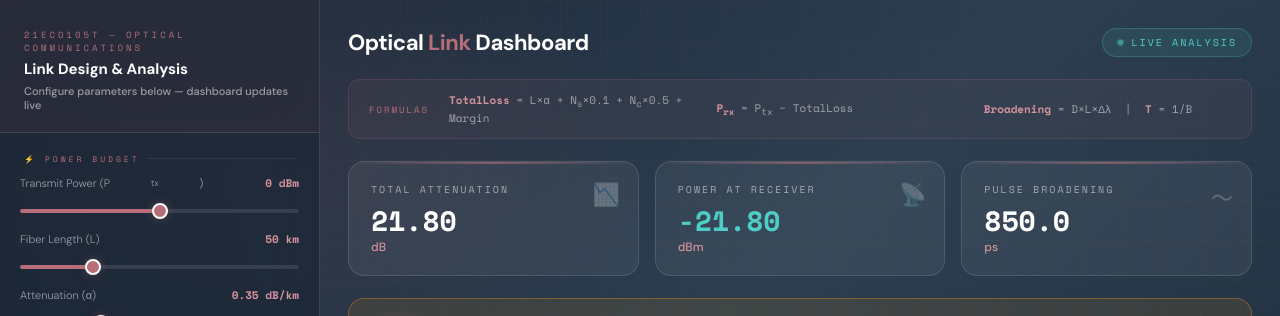
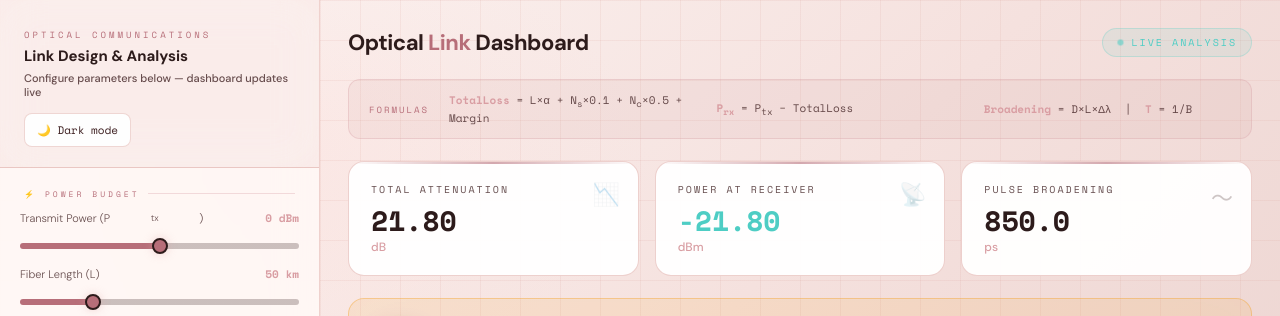
Before and after one commit to Aadharshi05/Optical_Link_Analyser, a plain HTML site: page index.html in a window 1280 px wide. Shown: the top 316 px of the page. Drawn offline with nearby package versions, Linux system fonts and the light colour scheme.

Commit message:
Refactor CSS variables and update theme handling

```diff
--- a/index.html
+++ b/index.html
@@ -24,6 +24,45 @@
     --danger: #e74c3c;
     --warning: #f39c12;
     --sidebar-w: 320px;
+    --bg: linear-gradient(135deg, #1a2535 0%, #2C3E50 50%, #1e2d3d 100%);
+    --panel-bg: rgba(26,37,53,0.7);
+    --panel-border: rgba(255,255,255,0.12);
+    --bg-overlay: radial-gradient(ellipse 60% 50% at 15% 20%, rgba(183,110,121,0.12) 0%, transparent 60%), radial-gradient(ellipse 50% 60% at 85% 80%, rgba(44,62,80,0.8) 0%, transparent 60%), var(--bg);
+    --grid-color: rgba(183,110,121,0.04);
+    --chart-tick-color: rgba(240,232,234,0.45);
+    --chart-title-color: rgba(240,232,234,0.4);
+    --chart-grid-color: rgba(255,255,255,0.05);
+    --chart-tooltip-bg: rgba(26,37,53,0.95);
+    --chart-tooltip-text: #f0e8ea;
+    --range-track-bg: rgba(255,255,255,0.15);
+    --range-thumb-border: var(--white);
+  }
+
+  [data-theme="light"] {
+    --rose: #b76e79;
+    --rose-light: #d99ea3;
+    --rose-dim: rgba(219,163,170,0.35);
+    --rose-glow: rgba(222,165,164,0.45);
+    --charcoal: #f7ede8;
+    --charcoal-light: #fff9f5;
+    --charcoal-dark: #e8d6d0;
+    --white: #2d1b1b;
+    --glass: rgba(255,255,255,0.95);
+    --glass-border: rgba(215,152,145,0.45);
+    --text-primary: #3d1f20;
+    --text-secondary: rgba(61,31,32,0.78);
+    --bg: linear-gradient(135deg, #fdf6f4 0%, #f5e1de 50%, #e9d0cc 100%);
+    --panel-bg: rgba(255,248,246,0.92);
+    --panel-border: rgba(215,152,145,0.4);
+    --bg-overlay: radial-gradient(ellipse 60% 50% at 15% 20%, rgba(255,210,206,0.25) 0%, transparent 60%), radial-gradient(ellipse 50% 60% at 85% 80%, rgba(245,223,218,0.6) 0%, transparent 60%), var(--bg);
+    --grid-color: rgba(215,152,145,0.13);
+    --chart-tick-color: rgba(61,31,32,0.78);
+    --chart-title-color: rgba(61,31,32,0.55);
+    --chart-grid-color: rgba(61,31,32,0.12);
+    --chart-tooltip-bg: rgba(61,31,32,0.92);
+    --chart-tooltip-text: #fff4ee;
+    --range-track-bg: rgba(48,22,22,0.25);
+    --range-thumb-border: #2d1b1b;
   }
 
   *, *::before, *::after { box-sizing: border-box; margin: 0; padding: 0; }
@@ -31,7 +70,7 @@
   html, body {
     height: 100%;
     font-family: 'DM Sans', sans-serif;
-    background: var(--charcoal-dark);
+    background: var(--bg);
     color: var(--text-primary);
     overflow: hidden;
   }
@@ -41,10 +80,7 @@
     content: '';
     position: fixed;
     inset: 0;
-    background:
-      radial-gradient(ellipse 60% 50% at 15% 20%, rgba(183,110,121,0.12) 0%, transparent 60%),
-      radial-gradient(ellipse 50% 60% at 85% 80%, rgba(44,62,80,0.8) 0%, transparent 60%),
-      linear-gradient(135deg, #1a2535 0%, #2C3E50 50%, #1e2d3d 100%);
+    background: var(--bg-overlay);
     z-index: 0;
     pointer-events: none;
   }
@@ -55,8 +91,8 @@
     position: fixed;
     inset: 0;
     background-image:
-      linear-gradient(rgba(183,110,121,0.04) 1px, transparent 1px),
-      linear-gradient(90deg, rgba(183,110,121,0.04) 1px, transparent 1px);
+      linear-gradient(var(--grid-color) 1px, transparent 1px),
+      linear-gradient(90deg, var(--grid-color) 1px, transparent 1px);
     background-size: 40px 40px;
     z-index: 0;
     pointer-events: none;
@@ -76,10 +112,10 @@
     min-width: var(--sidebar-w);
     height: 100vh;
     overflow-y: auto;
-    background: rgba(26, 37, 53, 0.7);
+    background: var(--panel-bg);
     backdrop-filter: blur(20px);
     -webkit-backdrop-filter: blur(20px);
-    border-right: 1px solid var(--glass-border);
+    border-right: 1px solid var(--panel-border);
     display: flex;
     flex-direction: column;
     padding: 0;
@@ -121,6 +157,29 @@
     font-size: 11px;
     color: var(--text-secondary);
     margin-top: 4px;
+  }
+
+  .theme-toggle {
+    margin-top: 14px;
+    padding: 8px 12px;
+    border: 1px solid var(--panel-border);
+    background: var(--glass);
+    color: var(--text-primary);
+    border-radius: 8px;
+    font-family: 'Space Mono', monospace;
+    font-size: 11px;
+    cursor: pointer;
+    transition: background-color 0.2s ease, color 0.2s ease, transform 0.15s ease;
+  }
+
+  .theme-toggle:hover {
+    background: rgba(255,255,255,0.2);
+    transform: translateY(-1px);
+  }
+
+  .theme-toggle:focus {
+    outline: 2px solid var(--rose);
+    outline-offset: 2px;
   }
 
   .section-label {
@@ -173,23 +232,25 @@
   }
 
   input[type="range"] {
+    appearance: none;
     -webkit-appearance: none;
     width: 100%;
-    height: 4px;
-    background: linear-gradient(to right, var(--rose) var(--pct, 0%), rgba(255,255,255,0.1) var(--pct, 0%));
-    border-radius: 2px;
+    height: 6px;
+    background: linear-gradient(to right, var(--rose) var(--pct, 0%), var(--range-track-bg) var(--pct, 0%));
+    border-radius: 3px;
     outline: none;
     cursor: pointer;
     transition: background 0.1s;
   }
 
   input[type="range"]::-webkit-slider-thumb {
+    appearance: none;
     -webkit-appearance: none;
     width: 16px;
     height: 16px;
     border-radius: 50%;
     background: var(--rose);
-    border: 2px solid var(--white);
+    border: 2px solid var(--range-thumb-border);
     box-shadow: 0 0 10px var(--rose-glow);
     cursor: pointer;
     transition: transform 0.15s, box-shadow 0.15s;
@@ -204,7 +265,7 @@
     width: 16px; height: 16px;
     border-radius: 50%;
     background: var(--rose);
-    border: 2px solid var(--white);
+    border: 2px solid var(--range-thumb-border);
     box-shadow: 0 0 10px var(--rose-glow);
     cursor: pointer;
   }
@@ -632,9 +693,10 @@
   <!-- ══════════════ SIDEBAR ══════════════ -->
   <aside id="sidebar">
     <div class="sidebar-header">
-      <span class="course-tag">21ECO105T — Optical Communications</span>
+      <span class="course-tag">Optical Communications</span>
       <h2>Link Design & Analysis</h2>
       <p>Configure parameters below — dashboard updates live</p>
+      <button id="theme-toggle" class="theme-toggle" aria-label="Toggle dark/light mode">🌙 Toggle theme</button>
     </div>
 
     <!-- Power Budget Inputs -->
@@ -861,6 +923,7 @@ sliders.forEach(({ id, key, label, fmt }) => {
 });
 
 // ── Chart setup ──
+const getThemeVar = (property) => getComputedStyle(document.documentElement).getPropertyValue(property).trim();
 const ctx = document.getElementById('linkChart').getContext('2d');
 const chart = new Chart(ctx, {
   type: 'line',
@@ -899,9 +962,9 @@ const chart = new Chart(ctx, {
     plugins: {
       legend: { display: false },
       tooltip: {
-        backgroundColor: 'rgba(26,37,53,0.95)',
-        titleColor: '#B76E79',
-        bodyColor: '#f0e8ea',
+        backgroundColor: getThemeVar('--chart-tooltip-bg'),
+        titleColor: getThemeVar('--rose'),
+        bodyColor: getThemeVar('--chart-tooltip-text'),
         borderColor: 'rgba(183,110,121,0.3)',
         borderWidth: 1,
         padding: 12,
@@ -912,20 +975,53 @@ const chart = new Chart(ctx, {
     },
     scales: {
       x: {
-        grid: { color: 'rgba(255,255,255,0.05)' },
-        ticks: { color: 'rgba(240,232,234,0.45)', font: { family: 'Space Mono', size: 9 }, maxTicksLimit: 8 },
-        title: { display: true, text: 'Distance (km)', color: 'rgba(240,232,234,0.4)', font: { size: 10 } }
+        grid: { color: getThemeVar('--chart-grid-color') },
+        ticks: { color: getThemeVar('--chart-tick-color'), font: { family: 'Space Mono', size: 9 }, maxTicksLimit: 8 },
+        title: { display: true, text: 'Distance (km)', color: getThemeVar('--chart-title-color'), font: { size: 10 } }
       },
       y: {
-        grid: { color: 'rgba(255,255,255,0.05)' },
-        ticks: { color: 'rgba(240,232,234,0.45)', font: { family: 'Space Mono', size: 9 }, callback: v => v + ' dB' },
-        title: { display: true, text: 'Power (dBm)', color: 'rgba(240,232,234,0.4)', font: { size: 10 } }
+        grid: { color: getThemeVar('--chart-grid-color') },
+        ticks: { color: getThemeVar('--chart-tick-color'), font: { family: 'Space Mono', size: 9 }, callback: v => v + ' dB' },
+        title: { display: true, text: 'Power (dBm)', color: getThemeVar('--chart-title-color'), font: { size: 10 } }
       }
     }
   }
 });
 
-// ── Compute & update ──
+function updateChartTheme() {
+  chart.options.plugins.tooltip.backgroundColor = getThemeVar('--chart-tooltip-bg');
+  chart.options.plugins.tooltip.bodyColor = getThemeVar('--chart-tooltip-text');
+  chart.options.plugins.tooltip.titleColor = getThemeVar('--rose');
+  chart.options.scales.x.grid.color = getThemeVar('--chart-grid-color');
+  chart.options.scales.y.grid.color = getThemeVar('--chart-grid-color');
+  chart.options.scales.x.ticks.color = getThemeVar('--chart-tick-color');
+  chart.options.scales.y.ticks.color = getThemeVar('--chart-tick-color');
+  chart.options.scales.x.title.color = getThemeVar('--chart-title-color');
+  chart.options.scales.y.title.color = getThemeVar('--chart-title-color');
+  chart.update();
+}
+
+// ── Theme setup ──
+  const themeToggle = document.getElementById('theme-toggle');
+  const savedTheme = localStorage.getItem('dashboardTheme');
+  const prefersDark = window.matchMedia('(prefers-color-scheme: dark)').matches;
+  const initialTheme = savedTheme || (prefersDark ? 'dark' : 'light');
+
+  const applyTheme = (theme) => {
+    document.documentElement.setAttribute('data-theme', theme);
+    localStorage.setItem('dashboardTheme', theme);
+    themeToggle.textContent = theme === 'dark' ? '☀️ Light mode' : '🌙 Dark mode';
+    updateChartTheme();
+  };
+
+  applyTheme(initialTheme);
+
+  themeToggle.addEventListener('click', () => {
+    const nextTheme = document.documentElement.getAttribute('data-theme') === 'dark' ? 'light' : 'dark';
+    applyTheme(nextTheme);
+  });
+
+  // ── Compute & update ──
 function compute() {
   const { ptx, len, att, spl, con, mar, br, dc, sw } = state;
 
```
